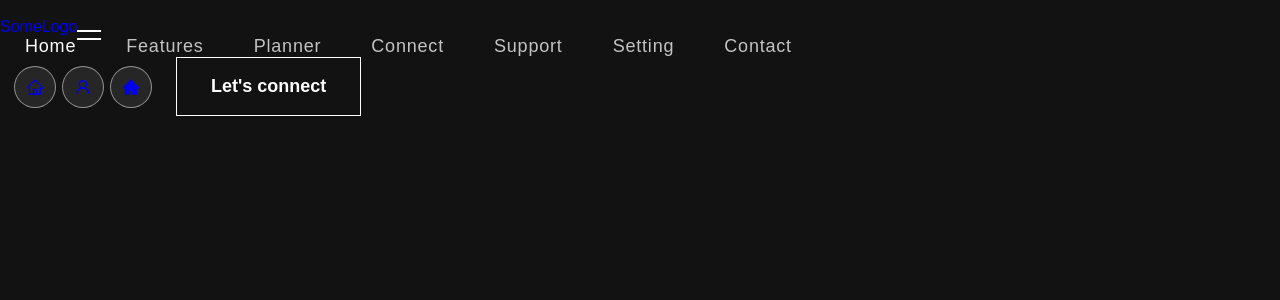
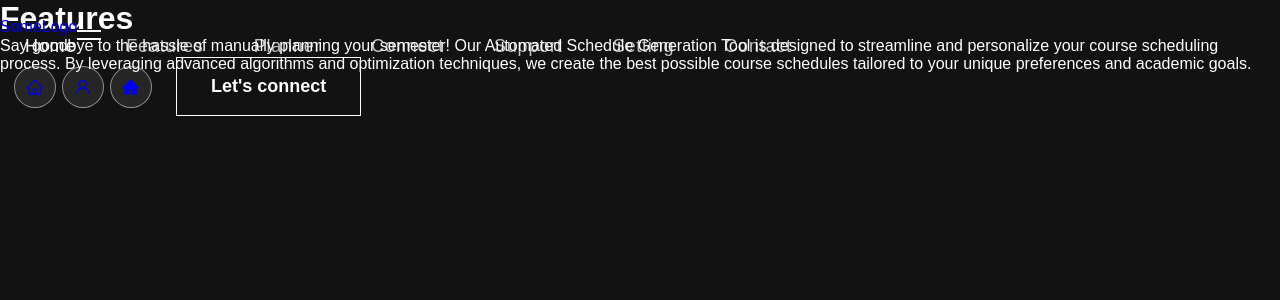
Before and after one commit to lkris2uic/CollegeSchedulePlanner, a React (Vite) app: page /home in a window 1280 px wide. Shown: the top 300 px of the page. Built offline with nearby package versions, Linux system fonts and the light colour scheme; a web font is replaced by a local one.

Commit message:
features issue

```diff
--- a/package.json
+++ b/package.json
@@ -33,6 +33,7 @@
     "eslint-plugin-react": "^7.34.1",
     "eslint-plugin-react-hooks": "^4.6.0",
     "eslint-plugin-react-refresh": "^0.4.6",
+    "sass": "^1.77.2",
     "vite": "^5.2.0"
   }
 }
--- a/src/App.jsx
+++ b/src/App.jsx
@@ -1,18 +1,19 @@
 // App.js
 import React from 'react';
 import { BrowserRouter as Router, Route, Routes } from 'react-router-dom';
-import { NavBar,Connect, Contact } from './components'; // Importing from index file
+import { NavBar, Home, Features, Planner, Connect, Support, Settings, Contact } from './components'; // Importing from index file
 
 const App = () => {
   return (
     <Router>
       <NavBar/>
       <Routes>
-        {/* <Route path="/features" element={<Features />} /> */}
-        {/* <Route path="/planner" element={<Planner />} /> */}
+        <Route path="/home" element={<Home />} />
+        <Route path="/features" element={<Features />} />
+        <Route path="/planner" element={<Planner />} />
         <Route path="/connect" element={<Connect />} />
-        {/* <Route path="/support" element={<Support />} /> */}
-        {/* <Route path="/setting" element={<Settings />} /> */}
+        <Route path="/support" element={<Support />} />
+        <Route path="/setting" element={<Settings />} />
         <Route path="/contact" element={<Contact />} />
       </Routes>
     </Router>
--- a/src/components/Home.jsx
+++ b/src/components/Home.jsx
@@ -0,0 +1,15 @@
+import React from 'react'
+// import Tilt from 'react-tilt'
+// import {motion} from 'framer-motion'
+
+// import {styles} from '../styles';
+// import {services} from '../constants'
+import {fadeIn, textVariant} from '../constants/motion'
+
+const Home = () => {
+    return (<><h1 className = 'features-heading'>Features</h1>
+  <p>Say goodbye to the hassle of manually planning your semester! Our Automated Schedule Generation Tool is designed to streamline and
+  personalize your course scheduling process. By leveraging advanced algorithms and optimization techniques, we create the best possible course schedules tailored to your unique
+    preferences and academic goals.</p> </>)
+}
+export default Home
--- a/src/components/Planner.jsx
+++ b/src/components/Planner.jsx
@@ -6,6 +6,8 @@ import React from 'react'
 // import {services} from '../constants'
 // import {fadeIn, textVariant} from '../constants/motion'
 
-export const Planner = () => {
+const Planner = () => {
     return (<div>Meo6w</div>)
 }
+
+export default Planner
--- a/src/components/Settings.jsx
+++ b/src/components/Settings.jsx
@@ -9,3 +9,5 @@ import React from 'react'
 export const Settings = () => {
     return (<div>Meorw</div>)
 }
+
+export default Settings
--- a/src/components/Support.jsx
+++ b/src/components/Support.jsx
@@ -6,6 +6,7 @@ import React from 'react'
 // import {services} from '../constants'
 // import {fadeIn, textVariant} from '../constants/motion'
 
-export const Support = () => {
+const Support = () => {
     return (<div>Meow34</div>)
 }
+export default Support
--- a/src/components/features.jsx
+++ b/src/components/features.jsx
@@ -2,13 +2,21 @@ import React from 'react'
 // import Tilt from 'react-tilt'
 // import {motion} from 'framer-motion'
 
-// import {styles} from '../styles';
+import {styles} from '../styles';
 // import {services} from '../constants'
+// import '/Users/lakshmikrishnan/planner-pro/src/cssFiles/features.scss'
 import {fadeIn, textVariant} from '../constants/motion'
 
-export const Features = () => {
-    return (<><h1 className = 'features-heading'>Features</h1>
-  <p>Say goodbye to the hassle of manually planning your semester! Our Automated Schedule Generation Tool is designed to streamline and
-  personalize your course scheduling process. By leveraging advanced algorithms and optimization techniques, we create the best possible course schedules tailored to your unique
-    preferences and academic goals.</p> </>)
-}
+const Features = () => {
+  return (
+    <>
+      <h1 >Features</h1>
+      <p classname = 'features-heading'>
+        Say goodbye to the hassle of manually planning your semester! Our Automated Schedule Generation Tool is designed to streamline and
+        personalize your course scheduling process. By leveraging advanced algorithms and optimization techniques, we create the best possible course schedules tailored to your unique
+        preferences and academic goals.
+      </p>
+    </>
+  );
+};
+export default Features
--- /dev/null
+++ b/src/cssFiles/features.scss
@@ -0,0 +1,22 @@
+// styles.scss
+body, html {
+    height: 100%;
+    margin: 0;
+    display: flex;
+    align-items: center;  // Center vertically
+    justify-content: center;
+  }
+
+  .container {
+    display: flex;
+    align-items: center;  // Center vertically
+    justify-content: flex-start;  // Align left horizontally
+    width: 100%;
+    height: 100%;
+  }
+
+  .features-heading {
+    // Additional styling for your heading
+    font-size: 24px;
+    font-weight: bold;
+  }
--- a/src/index.css
+++ b/src/index.css
@@ -43,8 +43,8 @@ h1, h2, h3, h4, h5, h6 {
 }
 
 p, a, li, button, ul {
-  margin: 0;
-  padding: 0;
+  margin:auto;
+  padding-bottom:  200;
   line-height: normal;
   text-decoration: none;
 }
```
Also changed, not shown: src/components/index.jsx (+5 -4 lines), 1 other file (tests, documents, lock files or other folders).
